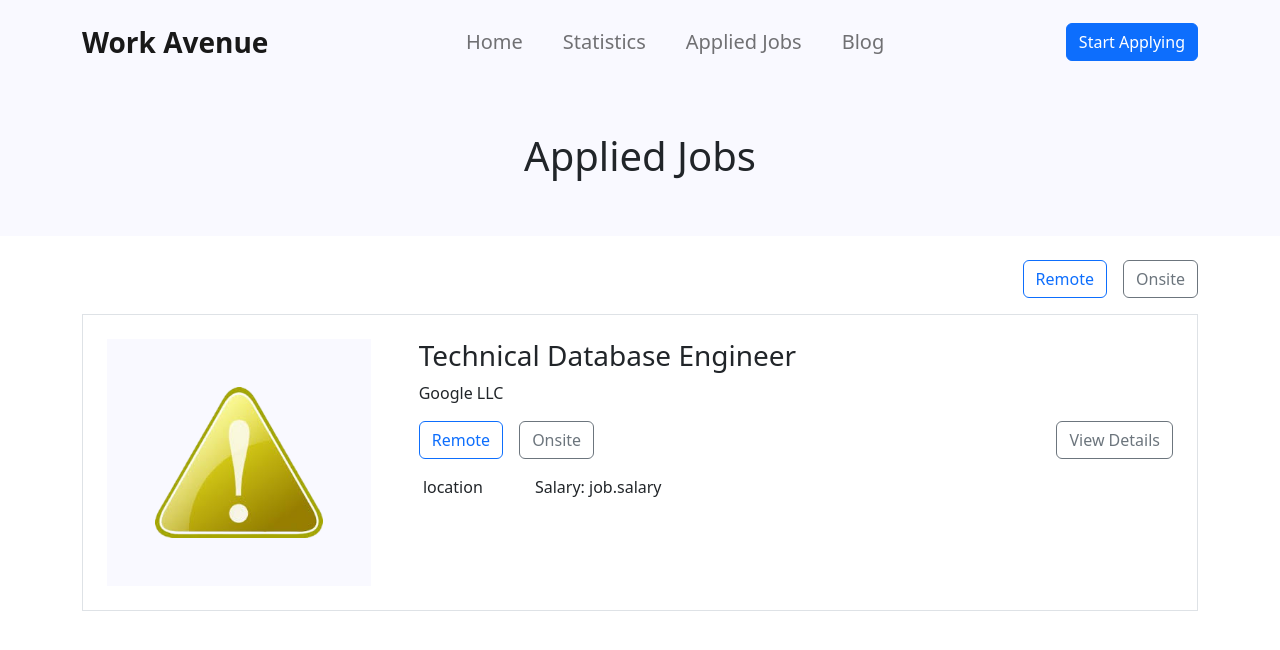
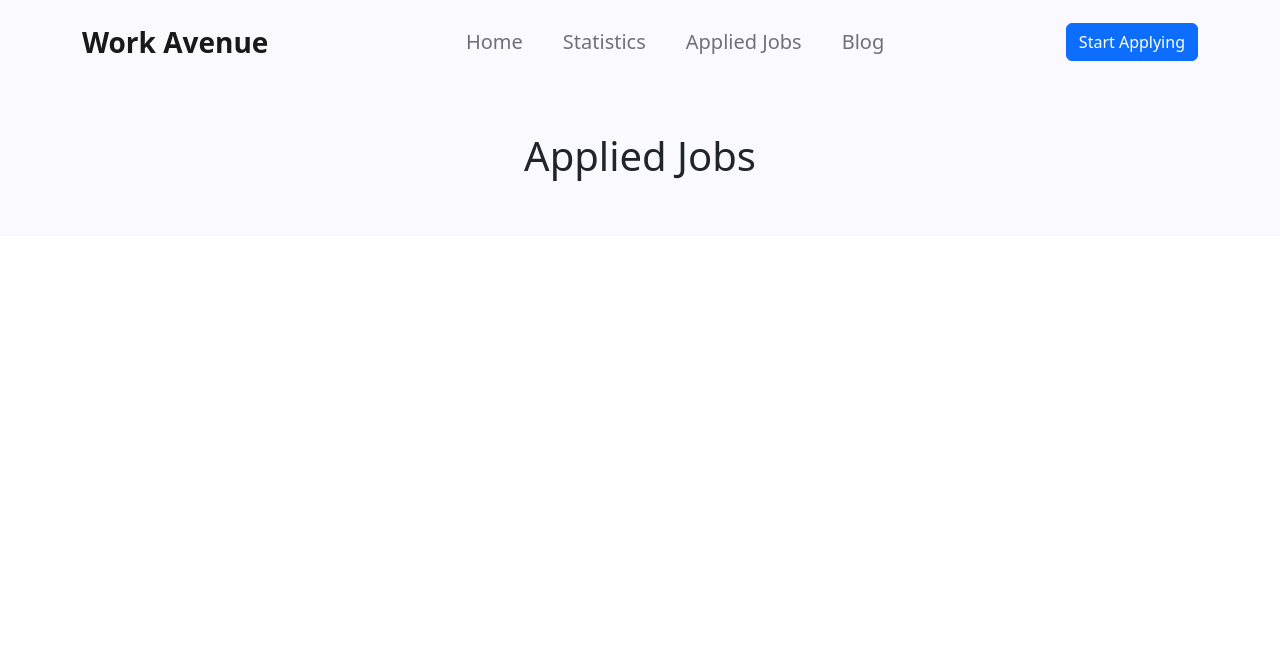
Before and after one commit to tanvir27/Career-Track, a React (Vite) app: page /applied in a window 1280 px wide. Shown: the top 650 px of the page. Built offline with nearby package versions, Linux system fonts and the light colour scheme.

Commit message:
local storage set and show data in ui

```diff
--- a/src/components/AppliedJobs/AppliedJobs.jsx
+++ b/src/components/AppliedJobs/AppliedJobs.jsx
@@ -1,40 +1,73 @@
 import React from 'react';
-import error from "../../assets/error.png";
+
+import { useLoaderData } from 'react-router-dom';
+import {  getAppliedJobs } from '../../utilities/fakeDb';
+
+
 const AppliedJobs = () => {
+  const dataJob = useLoaderData();
+  console.log(dataJob);
+  const handleAddToDb = getAppliedJobs();
+  console.log(handleAddToDb);
+
+ const cartArray = [];
+ for (const id in handleAddToDb) {
+   const addedProductId = Number(id);
+   const foundProduct = dataJob.find(
+     (product) => product.id === addedProductId
+   );
+   console.log(foundProduct);
+   if (foundProduct) {
+     const quantity = handleAddToDb[id];
+     foundProduct.quantity = quantity;
+     cartArray.push(foundProduct);
+   }
+ }
+
+
+
     return (
+      <div>
         <div>
           <div className=" py-5 common-styles">
             <h1 className="text-center">Applied Jobs</h1>
           </div>
-        <div className="container my-4 ">
+          {cartArray.map((product) => (
+            <div className="container my-4" key={product.id}>
               <div className="align-content-end my-3">
                 <div className="d-flex justify-content-end gap-3">
-              <button type="button" class="btn btn-outline-primary">
+                  <button type="button" className="btn btn-outline-primary">
                     Remote
                   </button>
-              <button type="button" class="btn btn-outline-secondary">
+                  <button type="button" className="btn btn-outline-secondary">
                     Onsite
                   </button>
                 </div>
               </div>
-          <div className="d-flex p-4 gap-5 w-full border ">
-            <div className="common-styles p-5">
-              <img className="img-fluid " src={error} alt="" />
+              <div className="d-flex p-4 gap-5 w-full border">
+                <div className="d-flex justify-content-center align-items-center common-styles px-5">
+                  <img className="img-fluid" src={product.logo} alt="" />
                 </div>
                 <div className="w-100">
-              <h3>Technical Database Engineer</h3>
-              <p className="">Google LLC</p>
+                  <h3>{product.title}</h3>
+                  <p>{product.company}</p>
                   <div className="d-flex justify-content-between">
                     <div className="d-flex gap-3">
-                  <button type="button" class="btn btn-outline-primary">
+                      <button type="button" className="btn btn-outline-primary">
                         Remote
                       </button>
-                  <button type="button" class="btn btn-outline-secondary">
+                      <button
+                        type="button"
+                        className="btn btn-outline-secondary"
+                      >
                         Onsite
                       </button>
                     </div>
                     <div>
-                  <button type="button" class="btn btn-outline-secondary">
+                      <button
+                        type="button"
+                        className="btn btn-outline-secondary"
+                      >
                         View Details
                       </button>
                     </div>
@@ -42,24 +75,25 @@ const AppliedJobs = () => {
                   <div className="d-flex gap-5 my-3">
                     <div>
                       <span>
-                    <img src="" alt="" />
+                        <img src={product.icon} alt="" />
                       </span>{" "}
                       {""}
-                  <span>location</span>
+                      <span>{product.location}</span>
                     </div>
 
                     <div>
                       <span>
-                    <img src="" alt="" />
+                        <img src={product.icon_2} alt="" />
                       </span>{" "}
                       {""}
-                  <span>Salary: job.salary</span>
+                      <span>Salary: {product.salary}</span>
                     </div>
                   </div>
                 </div>
               </div>
             </div>
-
+          ))}
+        </div>
       </div>
     );
 };
--- a/src/components/JobDetails/JobDetails.jsx
+++ b/src/components/JobDetails/JobDetails.jsx
@@ -16,7 +16,7 @@ const JobDetails = () => {
   const [data, setData] = useState(null);
 
   const dataPass = useLoaderData();
-  console.log(dataPass);
+  // console.log(dataPass);
 
   const { jobId } = useParams();
   // console.log(jobId);
@@ -33,7 +33,7 @@ const JobDetails = () => {
   }
 // for apply now button
   const handleApplyButton = (id) => {
-    console.log('id is', id);
+    // console.log('id is', id);
     addToDb(id)
   }
 
@@ -126,7 +126,7 @@ const JobDetails = () => {
               </div>
               <div className="mt-4">
                 <button
-                  onClick={()=> handleApplyButton(jobId)}
+                  onClick={()=> handleApplyButton(data.id)}
                   class="btn btn-primary w-100"
                   type="button"
                 >
--- a/src/main.jsx
+++ b/src/main.jsx
@@ -36,11 +36,13 @@ const router = createBrowserRouter([
       {
         path: "/statistics",
         element: <Statistics></Statistics>,
-
       },
       {
         path: "/applied",
         element: <AppliedJobs></AppliedJobs>,
+        loader: () => {
+          return fetch("/jobData.json");
+        },
       },
       {
         path: "/blog",
@@ -48,7 +50,7 @@ const router = createBrowserRouter([
       },
       {
         path: "/details/:jobId",
-        loader: ()=> fetch('/jobData.json'),
+        loader: () => fetch("/jobData.json"),
         element: <JobDetails></JobDetails>,
       },
     ],
--- a/src/utilities/fakeDb.js
+++ b/src/utilities/fakeDb.js
@@ -1,16 +1,28 @@
 const addToDb = (id) => {
-    // localStorage.setItem('apply-job', id);
+  let appliedJobsAdd = {};
+  const storedData = localStorage.getItem("appliedJobsAdd");
+  if (storedData) {
+    appliedJobsAdd = JSON.parse(storedData);
+  }
 
-     let existingData = localStorage.getItem("apply-job");
-     let newData = id;
+  const quantity = appliedJobsAdd[id];
+  if (quantity) {
+    const newQuantity = quantity + 1;
+    appliedJobsAdd[id] = newQuantity;
+  } else {
+    appliedJobsAdd[id] = 1;
+  }
 
-     if (existingData) {
-       existingData = JSON.parse(existingData);
-       existingData.push(newData);
-       localStorage.setItem("apply-job", JSON.stringify(existingData));
-     } else {
-       localStorage.setItem("apply-job", JSON.stringify([newData]));
-     }
+  localStorage.setItem("appliedJobsAdd", JSON.stringify(appliedJobsAdd));
+};
 
-}
-export{addToDb}
+const getAppliedJobs = () => {
+  const storedData = localStorage.getItem("appliedJobsAdd");
+  return storedData ? JSON.parse(storedData) : {};
+};
+
+// const getStoredCart = () => {
+//   const storedCart = localStorage.getItem("appliedJobsAdd");
+//   return storedCart ? JSON.parse(storedCart) : {};
+// };
+export { addToDb, getAppliedJobs };
```
Also changed, not shown: src/loaders/getCart&ProductData.js (added, +8 -0 lines). Lines whose indentation alone changed are shown as unchanged.
